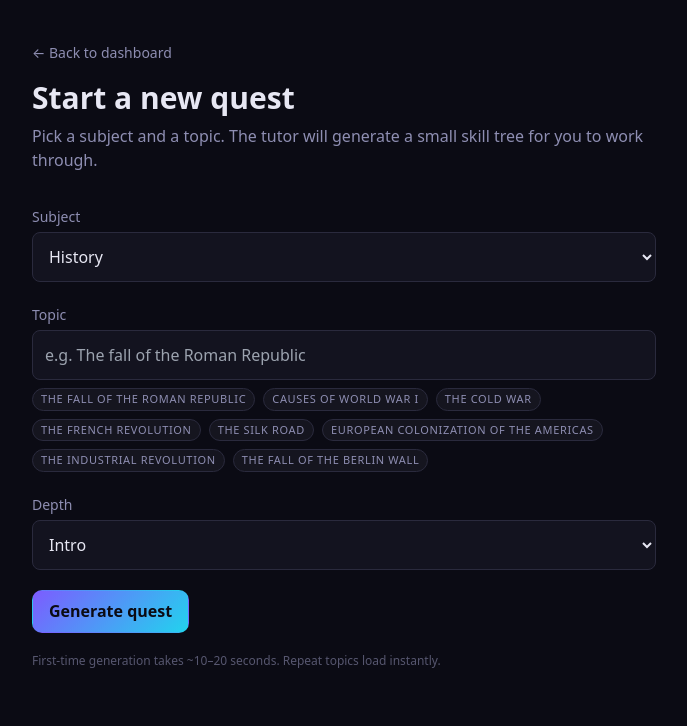
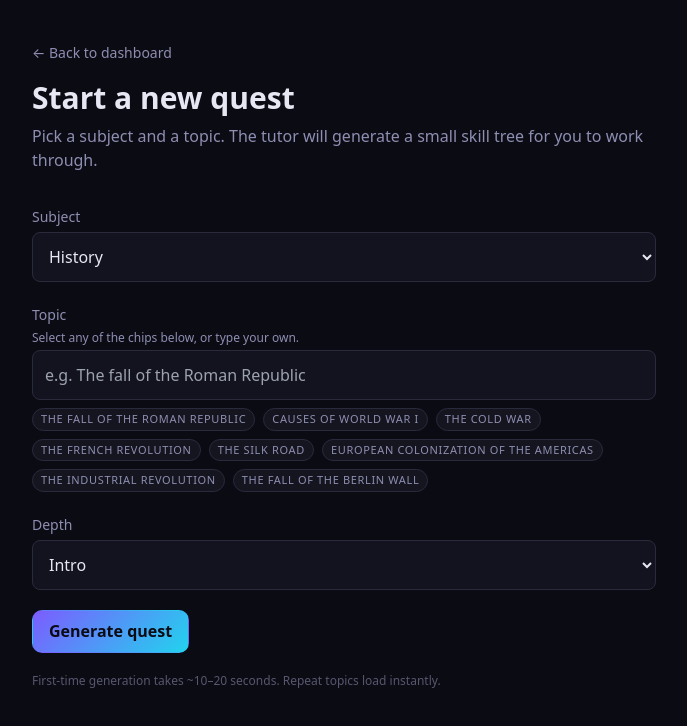
Before and after one commit to mohandasks/questlogic, a Next.js app in the folder apps/web/: page /quests/new in a window 1280 px wide. Shown: the top 726 px of the page, without its empty margins (296-983 px from the left). Built offline with nearby package versions, Linux system fonts and the light colour scheme.

Commit message:
add a hint for topic

```diff
--- a/apps/web/src/components/new-quest-form.tsx
+++ b/apps/web/src/components/new-quest-form.tsx
@@ -66,6 +66,9 @@ export function NewQuestForm({
 
       <div>
         <label className="text-sm text-mute">Topic</label>
+        <p className="mt-1 text-xs text-mute">
+          Select any of the chips below, or type your own.
+        </p>
         <input
           name="topic"
           required
```
